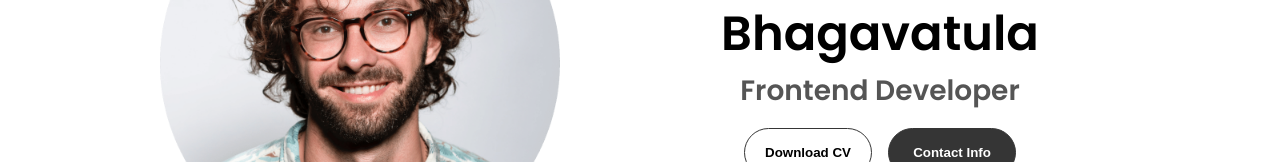
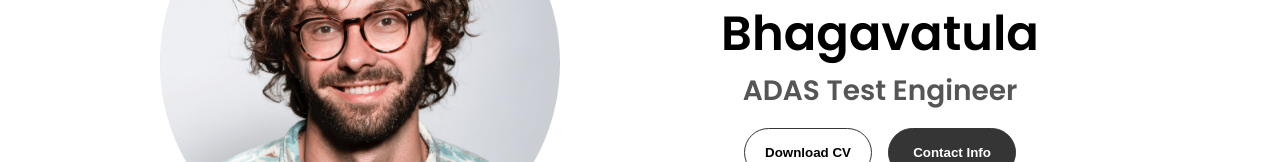
Before and after one commit to srk2411/My_portfolio, a plain HTML site: page index.html in a window 1280 px wide. Shown: the part 421-583 px from the top of the page. Drawn offline with Linux system fonts and the light colour scheme.

Commit message:
Update index.html

```diff
--- a/index.html
+++ b/index.html
@@ -43,7 +43,7 @@
       <div class="section__text">
         <p class="section__text__p1">Hello, I'm</p>
         <h1 class="title">Sri Ram Karthik Bhagavatula</h1>
-        <p class="section__text__p2">Frontend Developer</p>
+        <p class="section__text__p2">ADAS Test Engineer</p>
         <div class="btn-container">
           <button
             class="btn btn-color-2"
```
